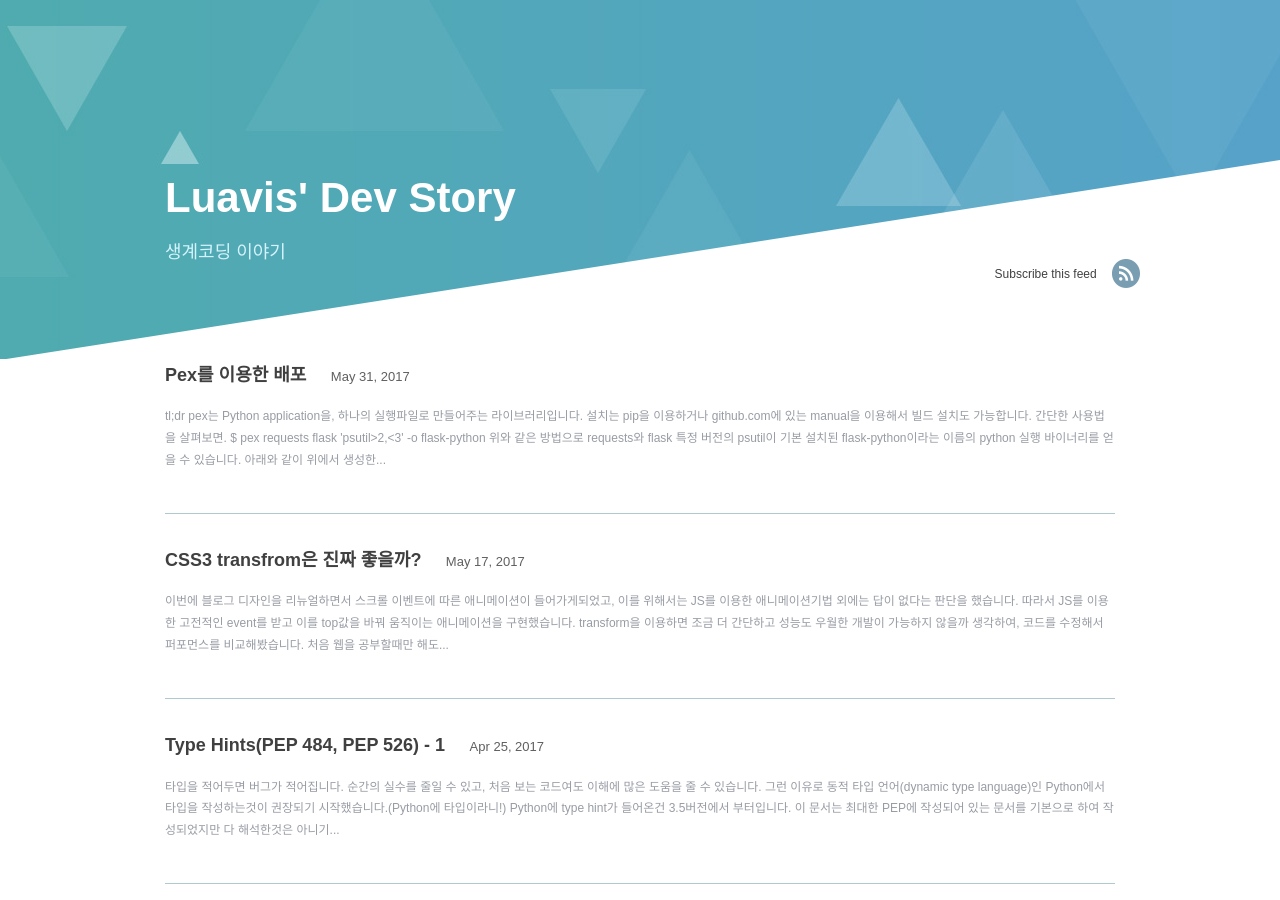
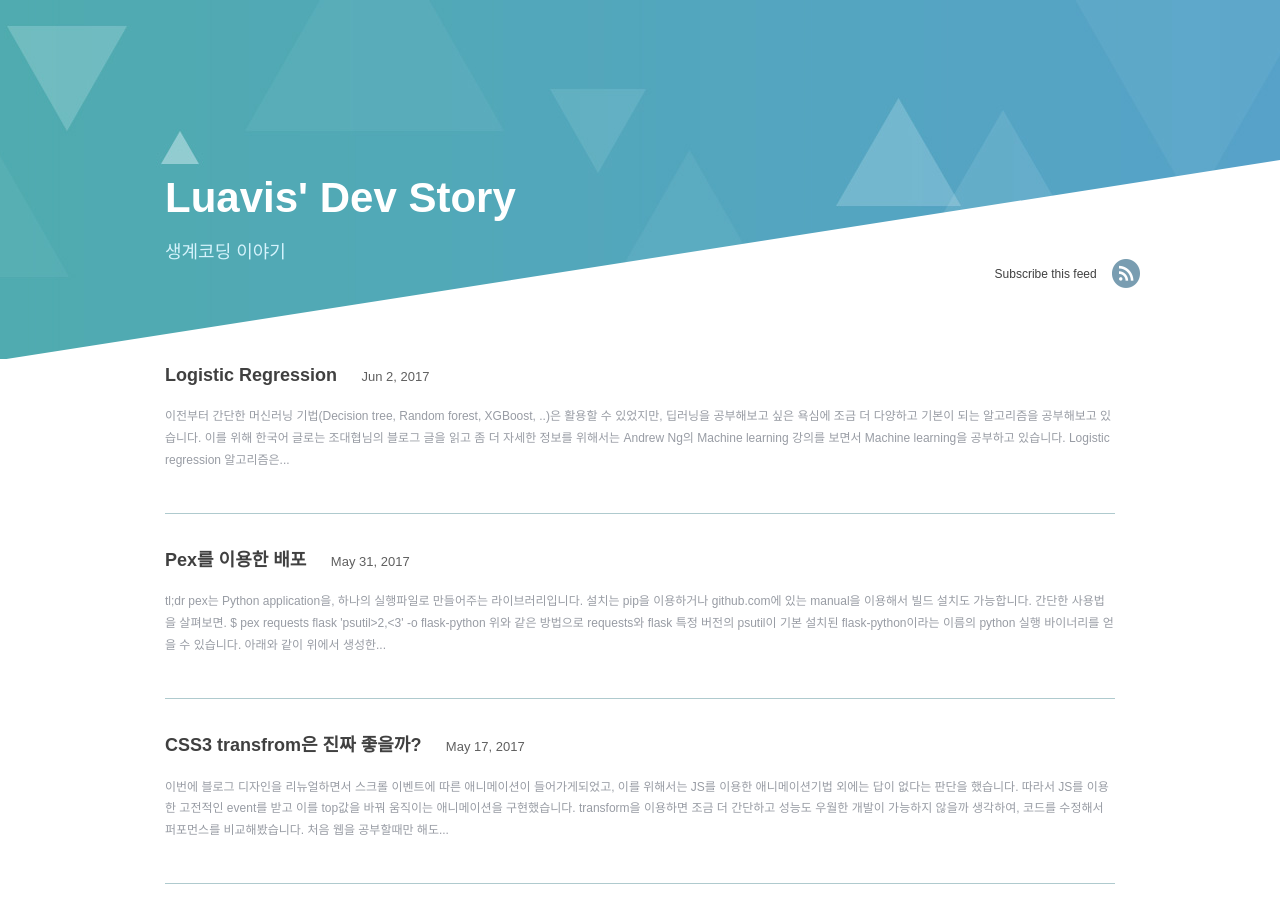
Before and after one commit to Luavis/luavis.github.io, a Jekyll site: the page built from index.html, in a window 1280 px wide and 900 px high. Built offline with Jekyll 4.4.1, drawn with Linux system fonts in a browser that asks for light colours; some web fonts are replaced.

Commit message:
Post Logistic regression

````diff
--- a/_layouts/luavis.html
+++ b/_layouts/luavis.html
@@ -75,6 +75,7 @@
     <script src="{{ "static/js/jquery.min.js" | prepend: site.baseurl }}"></script>
     <!--[if !IE]><!-->
     <script src="{{ "static/js/app.js" | prepend: site.baseurl }}"></script>
+    <script src="https://cdn.mathjax.org/mathjax/latest/MathJax.js?config=TeX-MML-AM_CHTML"></script>
     <!--<![endif]-->
     <script>
       (function(i,s,o,g,r,a,m){i['GoogleAnalyticsObject']=r;i[r]=i[r]||function(){
--- /dev/null
+++ b/_posts/ml/2017-06-02-Logistic-regression.md
@@ -0,0 +1,336 @@
+---
+layout: post
+title:  "Logistic Regression"
+date:   2017-06-02 03:48:00 +0900
+categories: ml
+description: 로지스틱 회귀를 텐서플로우로 구현해보기
+keywords: logistic, regression, tensorflow, deep learning, ml, machine, learning
+---
+
+이전부터 간단한 머신러닝 기법(Decision tree, Random forest, XGBoost, ..)은 활용할 수 있었지만, 딥러닝을 공부해보고 싶은 욕심에 조금 더 다양하고 기본이 되는 알고리즘을 공부해보고 있습니다. 이를 위해 한국어 글로는 [조대협님의 블로그 글](http://bcho.tistory.com/1142)을 읽고 좀 더 자세한 정보를 위해서는 [Andrew Ng의 Machine learning 강의](https://www.coursera.org/learn/machine-learning#)를 보면서  Machine learning을 공부하고 있습니다.
+
+Logistic regression 알고리즘은 classification에서 쉽게 사용할 수 있는 알고리즘이지만 위 [블로그의 글](http://bcho.tistory.com/1142)에 tensorflow를 이용해서 구현해본 예제가 없어서([Linear regression](http://bcho.tistory.com/1141)은 있습니다.) jupyter로 구현한 코드를 포스팅합니다.
+
+```python
+%matplotlib inline
+import numpy as np
+import matplotlib.pyplot as plt
+```
+
+## normalize
+
+
+```python
+s = np.random.normal(loc=0, scale=1.0, size=1000)
+# plt.plot(range(1000), s, 'ro')
+_ = plt.hist(s, 30, normed=True)
+```
+
+
+<img src="/assets/jupyter/logistic_regression/output_3_0.png" class="md-img">
+
+
+
+```python
+_ = plt.hist(np.abs(s), normed=True)
+```
+
+
+<img src="/assets/jupyter/logistic_regression/output_4_0.png" class="md-img">
+
+
+**데이터를 가정해봅니다.**
+
+
+```python
+zs = np.array([[10 - np.random.rand() * 2, 0] for _ in range(10)])
+os = np.array([[np.random.rand() * 2 + 10, 1] for _ in range(10)])
+plt.plot(zs[:, 0], zs[:, 1], 'ro')
+plt.plot(os[:, 0], os[:, 1], 'g^')
+```
+
+
+
+
+
+
+
+
+<img src="/assets/jupyter/logistic_regression/output_6_1.png" class="md-img">
+
+
+## Sigmoid
+
+$$ y = \frac{1}{1 + e^{-X}} $$
+
+
+```python
+xs = np.array(range(-20, 20))
+```
+
+
+```python
+sigmoid = lambda xs: 1 / (1 + np.exp(-1 * xs))
+plt.plot(xs, sigmoid(xs))
+```
+
+
+<img src="/assets/jupyter/logistic_regression/output_10_1.png" class="md-img">
+
+
+g(z)를 sigmod함수라 가정하면,
+$$ g(z) = \frac{1}{1 + e^{-z}} $$
+
+가정(hypothesis) 함수는 아래와 같이 표현된다.
+$$ h_\theta = g(\theta^Tx) $$
+
+$$ y = 1 \: if \: h_\theta >= 0.5 $$
+
+$$ y = 0 \: if \: h_\theta < 0.5 $$
+
+$$ \theta^Tx는 선형적인 경우에 Wx + b로 가정할 수 있습니다.$$
+
+위 데이터의 경우에는 W = 1, b = -2로 가정합니다.
+
+
+```python
+plt.plot(zs[:, 0], zs[:, 1], 'ro')
+plt.plot(os[:, 0], os[:, 1], 'g^')
+plt.plot(xs, sigmoid(xs - 10))
+plt.xlim(5, 15)
+```
+
+
+
+
+    (5, 15)
+
+
+
+
+<img src="/assets/jupyter/logistic_regression/output_13_1.png" class="md-img">
+
+
+## cost function
+
+if y = 1, cost function is
+$$ cost = \frac{\sum -log(sigmoid(Wx + b))}{n} $$
+
+
+```python
+w = np.arange(0, 1, step=0.01)
+f = lambda _w: np.sum(-np.log2(sigmoid(_w * os[:, 0] - 10))) / len(os)
+vf = np.vectorize(f)
+cost = vf(w)
+plt.plot(w, cost)
+```
+
+
+
+
+
+
+
+
+<img src="/assets/jupyter/logistic_regression/output_15_1.png" class="md-img">
+
+
+else if y = 0, cost function is
+$$ cost = \frac{\sum -log(1 - sigmoid(Wx + b))}{n} $$
+
+
+```python
+w = np.arange(0, 1, step=0.01)
+f = lambda _w: np.sum(-np.log2(1 - sigmoid(_w * zs[:, 0] - 10))) / len(zs)
+vf = np.vectorize(f)
+cost = vf(w)
+plt.plot(w, cost)
+```
+
+
+
+
+
+
+
+
+<img src="/assets/jupyter/logistic_regression/output_17_1.png" class="md-img">
+
+
+#### 따라서 cost function은,
+
+$$ cost = \frac{\sum -y_{origin}log(sigmoid(Wx + b)) - (1 -y_{origin})log(1 - sigmoid(Wx + b))}{n} $$
+
+
+```python
+w = np.arange(0, 2, step=0.1)
+orgs = np.concatenate((os, zs), axis=0)
+f = lambda _w: np.sum(
+    -orgs[:, 1] * np.log2(sigmoid(_w * orgs[:, 0] - 10)) - \
+    (1 - orgs[:, 1]) * np.log2(1 - sigmoid(_w * orgs[:, 0] - 10))
+) / orgs.size
+cost_vf = np.vectorize(f)
+cost = cost_vf(w)
+plt.plot(w, cost)
+```
+
+
+
+
+
+
+
+
+<img src="/assets/jupyter/logistic_regression/output_19_1.png" class="md-img">
+
+
+## 요소가 다양한경우
+
+요소로 정의된 x가 다수일때,
+
+$$ y = 1 \: if \: \theta_0 + \theta_1x_1 + \theta_2x_2 >= 0 $$
+
+$$ y = 0 \: if \: \theta_0 + \theta_1x_1 + \theta_2x_2 < 0 $$
+
+위의 예제 데이터에 반영해보기 위해서 theta값을 정의해보면
+$$
+\theta_0 = -20 \\
+\theta_1 = 1 \\
+\theta_2 = 1 \\
+$$
+
+
+```python
+n_random = lambda: np.abs(np.random.normal(loc=0, scale=5))
+
+zs = np.array([(n_random(), n_random()) for _ in range(100)])
+os = np.array([(20 - n_random(), 20 - n_random()) for _ in range(100)])
+```
+
+
+```python
+plt.plot(zs[:, 0], zs[:, 1], 'ro')
+plt.plot(os[:, 0], os[:, 1], 'g^')
+```
+
+
+
+
+
+
+
+
+<img src="/assets/jupyter/logistic_regression/output_22_1.png" class="md-img">
+
+
+
+```python
+bound_x = np.array(range(20))
+plt.plot(bound_x, -1 * bound_x + 20)
+plt.plot(zs[:, 0], zs[:, 1], 'ro')
+plt.plot(os[:, 0], os[:, 1], 'g^')
+```
+
+
+
+
+
+
+
+
+<img src="/assets/jupyter/logistic_regression/output_23_1.png" class="md-img">
+
+
+## cost function
+
+
+```python
+w = np.arange(-2, 0.89, step=0.001)
+_os = np.zeros((len(os), 3))
+_os[:, :-1] = os
+_zs = np.ones((len(zs), 3))
+_zs[:, :-1] = zs
+
+orgs = np.concatenate((_os, _zs), axis=0)
+f = lambda _w: np.sum(
+    -orgs[:, 2] * np.log2(sigmoid(_w * orgs[:, 0] + _w * orgs[:, 1])) - \
+    (1 - orgs[:, 2]) * np.log2(1 - sigmoid(_w * orgs[:, 0]  + _w * orgs[:, 1]))
+) / len(orgs)
+cost_vf = np.vectorize(f)
+cost = cost_vf(w)
+plt.plot(w, cost)
+```
+
+
+
+
+
+
+
+
+<img src="/assets/jupyter/logistic_regression/output_25_1.png" class="md-img">
+
+
+## tensorflow로 cost function 구하기
+
+
+```python
+import tensorflow as tf
+from tensorflow import Variable
+```
+
+
+```python
+w1 = Variable(tf.random_uniform(shape=[1], minval=-1, maxval=1), name="weight1")
+w2 = Variable(tf.random_uniform(shape=[1], minval=-1, maxval=1), name="weight2")
+b = Variable(tf.zeros(shape=[1]), name="biases")
+```
+
+
+```python
+# hypothesis linear regression
+
+# y = w1 * orgs[:, 0]  + b
+t_sigmoid = lambda xs: 1 / (1 + tf.exp(-1 * xs))
+dy = -orgs[:, 2] * tf.log(t_sigmoid(w1 * orgs[:, 0] + w2 * orgs[:, 1] + b)) - \
+    (1 - orgs[:, 2]) * tf.log(1 - t_sigmoid(w1 * orgs[:, 0] + w2 * orgs[:, 1] + b))
+delta = tf.reduce_mean(dy)
+```
+
+## Optimize
+
+
+```python
+optimize = tf.train.GradientDescentOptimizer(learning_rate=0.015)
+train = optimize.minimize(delta)
+```
+
+
+```python
+init = tf.global_variables_initializer()
+sess = tf.Session()
+sess.run(init)
+
+for step in range(10000):
+    sess.run(train)
+    delta_r = sess.run(delta)
+    w1_r = sess.run(w1)
+    w2_r = sess.run(w2)
+    b_r = sess.run(b)
+print(w1_r, w2_r, b_r)
+fig = plt.figure(1, figsize=(20, 20))
+# fig.add_subplot(5, 2, step + 1)
+plt.plot(bound_x, (-w1_r * bound_x - b_r) / w2_r, label='predict')
+plt.plot(zs[:, 0], zs[:, 1], 'ro', label='data_0')
+plt.plot(os[:, 0], os[:, 1], 'g^', label='data_1')
+plt.xlabel('x1')
+plt.ylabel('x2')
+plt.legend()
+plt.show()
+```
+
+    [-0.34513682] [-0.36142468] [ 6.304564]
+
+
+
+<img src="/assets/jupyter/logistic_regression/output_32_1.png">
````
Also changed, not shown: assets/jupyter/logistic_regression/output_10_1.png (added), assets/jupyter/logistic_regression/output_13_1.png (added), assets/jupyter/logistic_regression/output_15_1.png (added), assets/jupyter/logistic_regression/output_17_1.png (added), assets/jupyter/logistic_regression/output_19_1.png (added), assets/jupyter/logistic_regression/output_22_1.png (added), assets/jupyter/logistic_regression/output_23_1.png (added), assets/jupyter/logistic_regression/output_25_1.png (added), assets/jupyter/logistic_regression/output_32_1.png (added), assets/jupyter/logistic_regression/output_3_0.png (added), assets/jupyter/logistic_regression/output_4_0.png (added), assets/jupyter/logistic_regression/output_6_1.png (added).
